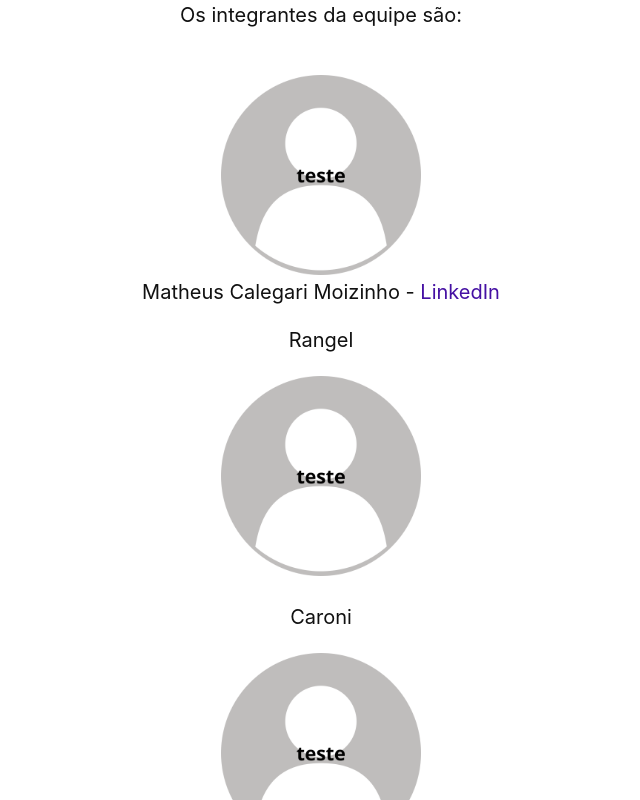
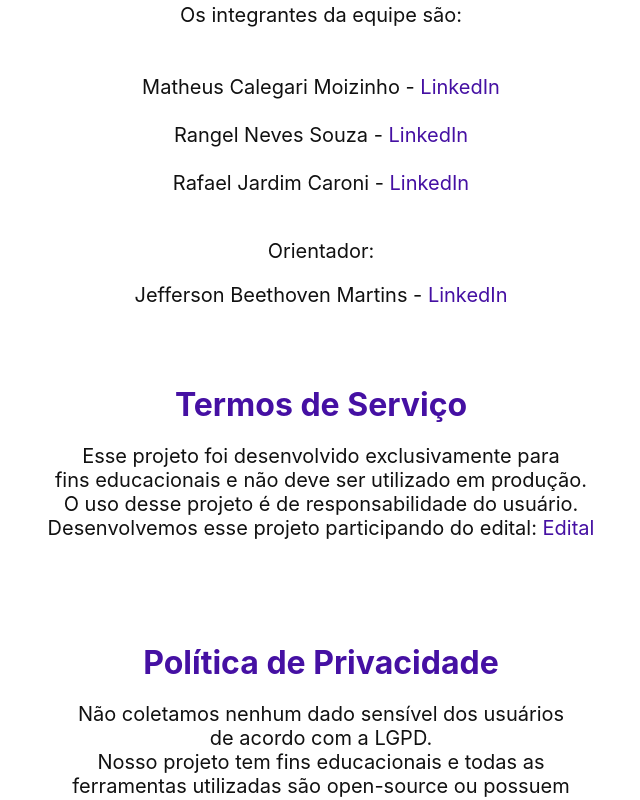
Before and after one commit to calegass/granto-web-client, a Next.js app: page /info in a window 1280 px wide. Shown: the part 500-1300 px from the top of the page, without its empty margins (319-959 px from the left). Built offline with nearby package versions, Linux system fonts and the light colour scheme.

Commit message:
fix: remove fotos

```diff
--- a/pages/info/index.tsx
+++ b/pages/info/index.tsx
@@ -38,19 +38,18 @@ export default function Infos() {
         <Section id="section1">
           <h2>Quem somos:</h2>
           <p>Os integrantes da equipe são:<br/><br/>
-          <br/>
-          <img src="/icon.png" alt="Matheus Calegari Moizinho" width="200" height="200"/><br/>
-          Matheus Calegari Moizinho - <a href="https://www.linkedin.com/in/matheus-calegari/">LinkedIn</a><br/>
+            <br/>
+            Matheus Calegari Moizinho - <a href="https://www.linkedin.com/in/matheus-calegari/">LinkedIn</a><br/>
 
-          <br/>
-          Rangel<br/>
-          <br/>
-          <img src="/icon.png" alt="Matheus Calegari Moizinho" width="200" height="200"/><br/>
-          <br/>
-          Caroni<br/>
-          <br/>
-          <img src="/icon.png" alt="Matheus Calegari Moizinho" width="200" height="200"/><br/>
-          <br/>
+            <br/>
+            Rangel Neves Souza - <a href="https://www.linkedin.com/in/rangelneves/">LinkedIn</a><br/>
+
+            <br/>
+            Rafael Jardim Caroni - <a href="https://www.linkedin.com/in/rafael-caroni/">LinkedIn</a><br/>
+
+            <br/>
+            <p>Orientador: </p>Jefferson Beethoven Martins - <a href="https://www.linkedin.com/in/jefferson-beethoven-martins-7997b8261/">LinkedIn</a><br/>
+
           </p>
         </Section>
         <Section id="section2">
```
